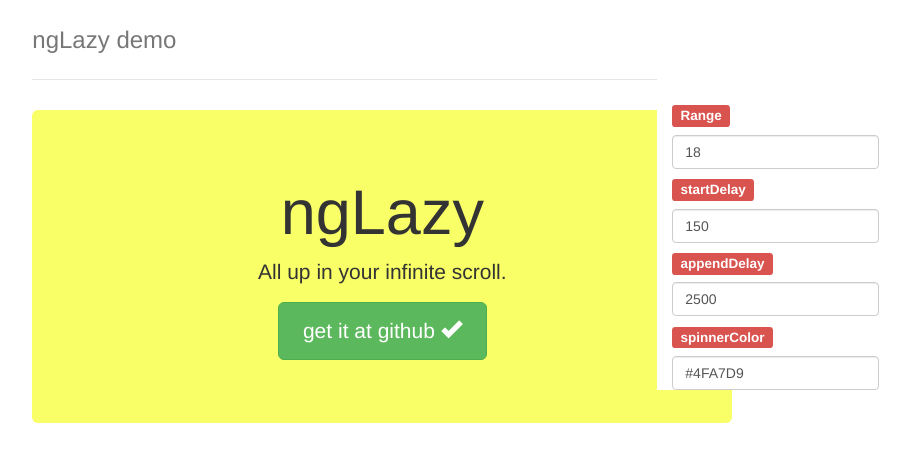
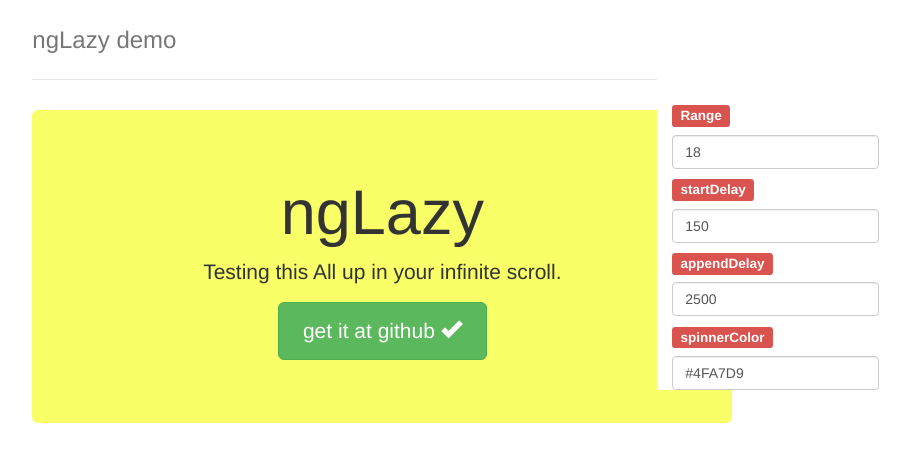
Before and after one commit to MarkusBlick/ngLazy-demo, a website: page app/index.html in a window 1280 px wide. Shown: the whole page, without its empty margins (211-1121 px from the left). Drawn offline with nearby package versions, Linux system fonts and the light colour scheme; some packages are replaced by stand-ins of ours; files that its build step writes are made by us from their sources; a script that the page names is missing.

Commit message:
testing CI

```diff
--- a/app/views/main.html
+++ b/app/views/main.html
@@ -11,7 +11,7 @@
         <h1>ngLazy</h1>
         <p class="lead">
 
-          All up in your infinite scroll.
+          Testing this All up in your infinite scroll.
         </p>
         <p><a class="btn btn-lg btn-success" ng-href="http://github.com/adrichman/ngLazy">get it at github <span class="glyphicon glyphicon-ok"></span></a></p>
       </div>
```
